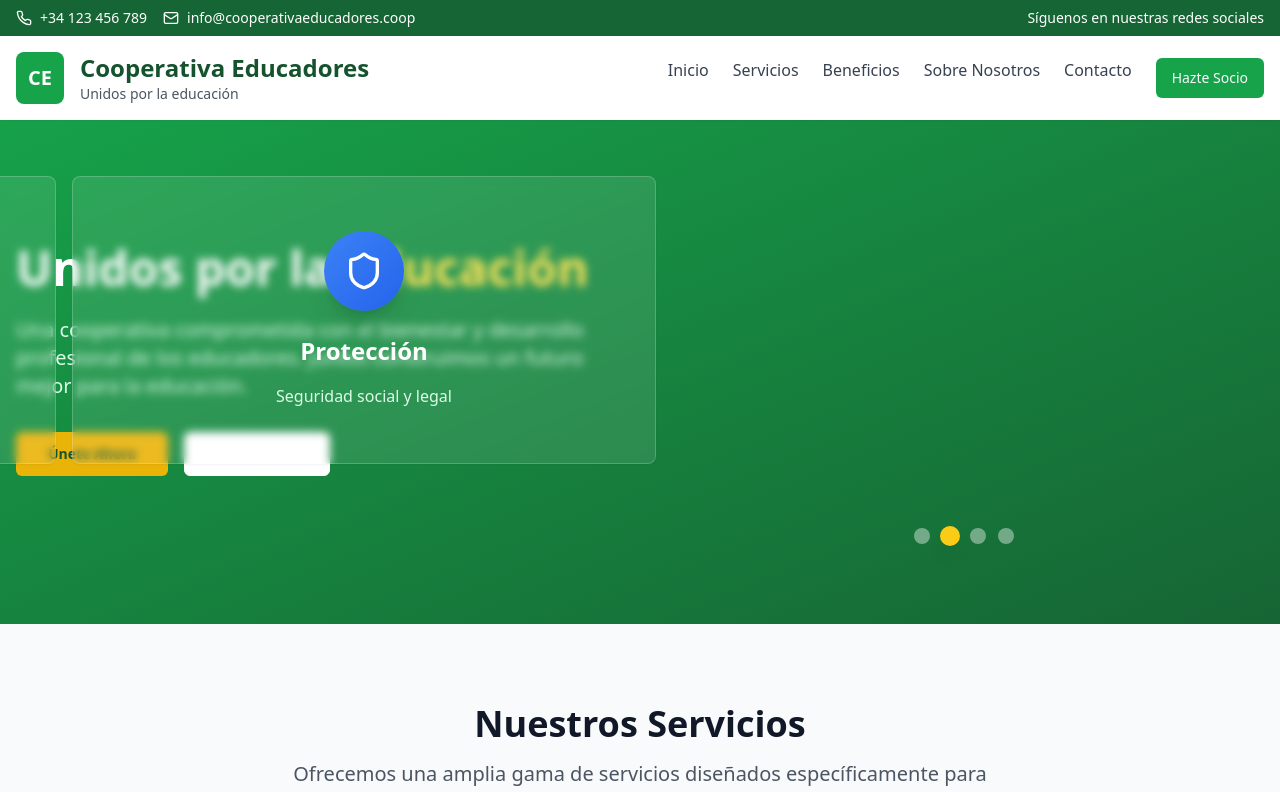
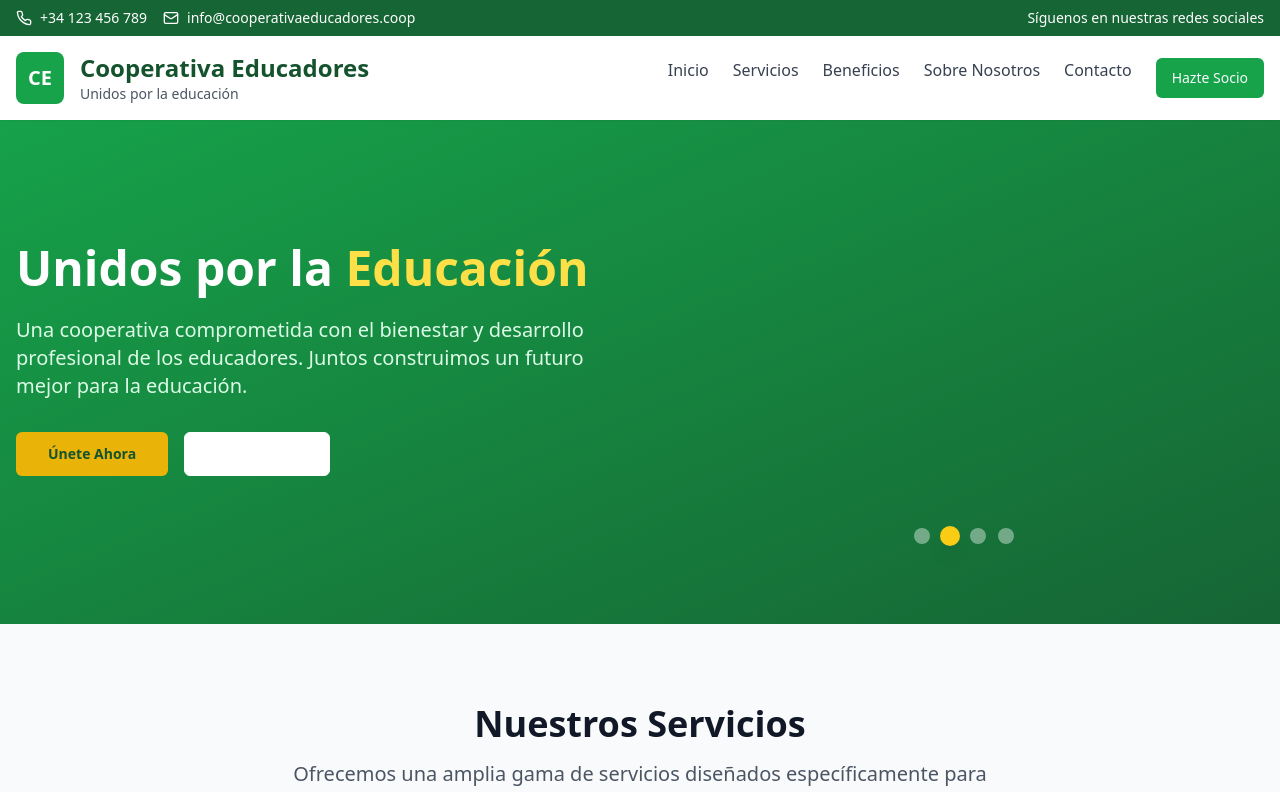
Before and after one commit to Danigod90/site-copy-quick-start, a React (Vite) app: page / in a window 1280 px wide. Shown: the top 792 px of the page. Built offline with nearby package versions, Linux system fonts and the light colour scheme.

Commit message:
Fix: Carousel not displaying all items
The carousel in the Hero section was only displaying the first item. This commit fixes the issue.

```diff
--- a/src/components/HeroSection.tsx
+++ b/src/components/HeroSection.tsx
@@ -37,7 +37,7 @@ export const HeroSection = () => {
   useEffect(() => {
     const interval = setInterval(() => {
       setCurrentIndex((prevIndex) => (prevIndex + 1) % heroServices.length);
-    }, 4000); // Cambia cada 4 segundos
+    }, 4000);
 
     return () => clearInterval(interval);
   }, [heroServices.length]);
@@ -66,7 +66,7 @@ export const HeroSection = () => {
 
           {/* Carrusel de servicios hero */}
           <div className="relative">
-            <div className="relative h-80 mb-8">
+            <div className="relative h-80 mb-8 overflow-hidden">
               <div
                 className="flex transition-transform duration-1000 ease-in-out"
                 style={{
@@ -77,9 +77,10 @@ export const HeroSection = () => {
                 {heroServices.map((service, index) => (
                   <div
                     key={index}
-                    className="w-full flex-shrink-0 px-2"
+                    className="flex-shrink-0"
                     style={{ width: `${100 / heroServices.length}%` }}
                   >
+                    <div className="px-2">
                       <Card className="h-72 bg-white/10 backdrop-blur-sm border-white/20 hover:bg-white/20 transition-all duration-300">
                         <CardContent className="p-8 text-center h-full flex flex-col justify-center">
                           <div className={`bg-gradient-to-br ${service.bgColor} w-20 h-20 rounded-full flex items-center justify-center mx-auto mb-6 shadow-xl`}>
@@ -89,6 +90,7 @@ export const HeroSection = () => {
                           <p className="text-green-100 leading-relaxed">{service.description}</p>
                         </CardContent>
                       </Card>
+                    </div>
                   </div>
                 ))}
               </div>
```
Lines whose indentation alone changed are shown as unchanged.
